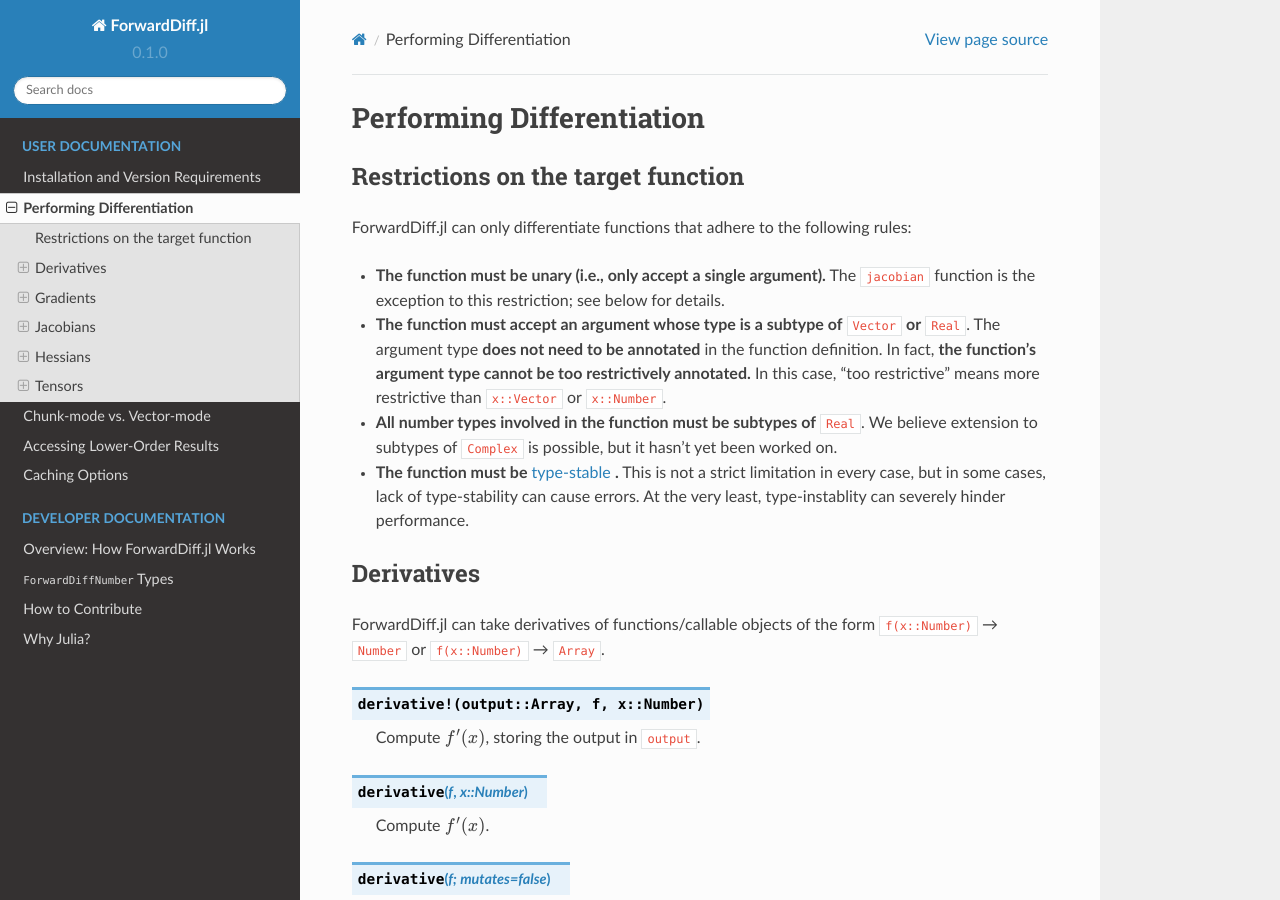
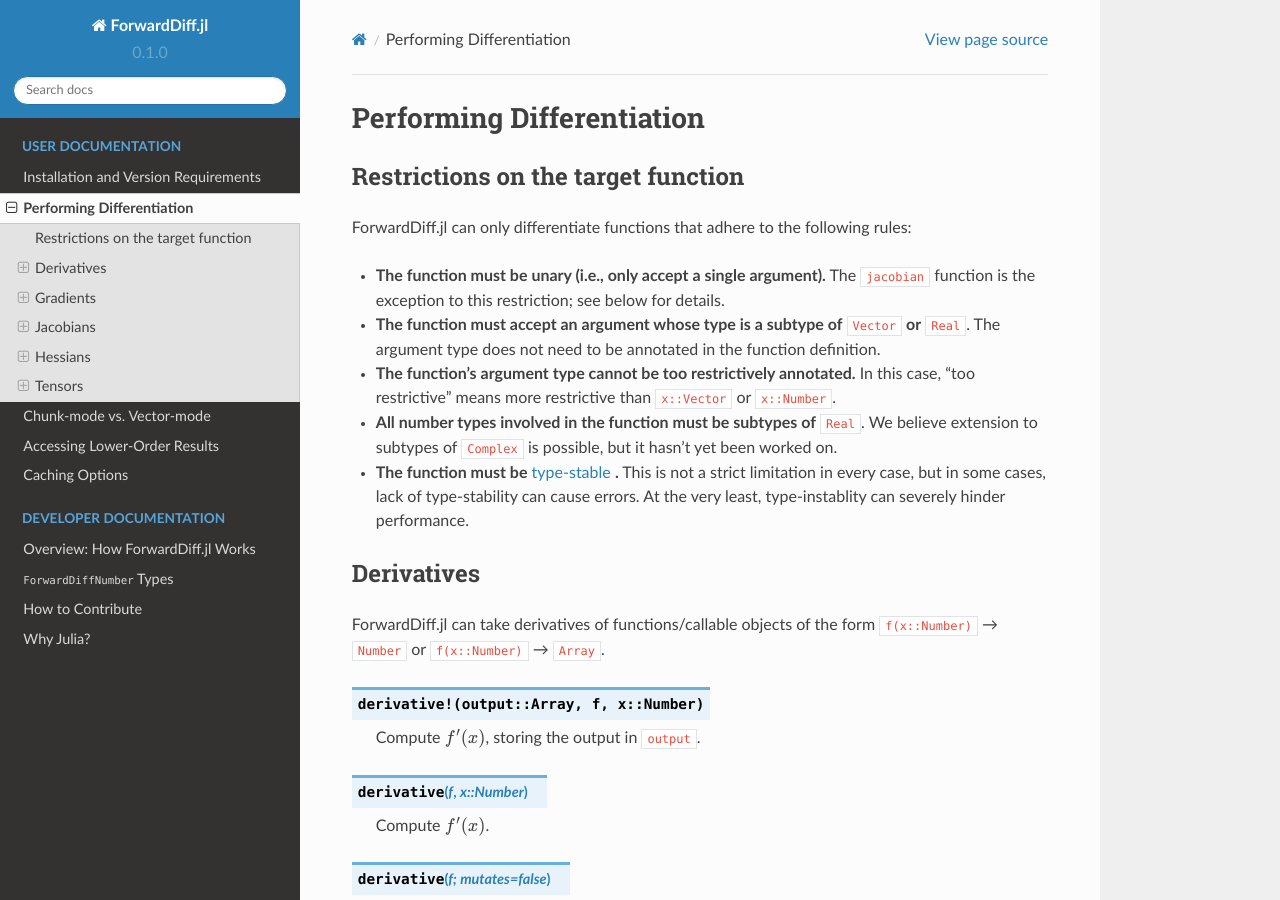
Before and after one commit to JuliaDiff/ForwardDiff.jl, a Sphinx documentation site: the page built from docs/source/perf_diff.rst, in a window 1280 px wide and 900 px high. Built offline with Sphinx 7.4.7 and the Read the Docs theme 2.0.0, drawn with Linux system fonts in a browser that asks for light colours.

Commit message:
separate out annotation restriction for better readability

```diff
--- a/docs/source/perf_diff.rst
+++ b/docs/source/perf_diff.rst
@@ -8,7 +8,9 @@
 
 - **The function must be unary (i.e., only accept a single argument).** The ``jacobian`` function is the exception to this restriction; see below for details.
 
-- **The function must accept an argument whose type is a subtype of** ``Vector`` **or** ``Real``. The argument type **does not need to be annotated** in the function definition. In fact, **the function's argument type cannot be too restrictively annotated.** In this case, "too restrictive" means more restrictive than ``x::Vector`` or ``x::Number``.
+- **The function must accept an argument whose type is a subtype of** ``Vector`` **or** ``Real``. The argument type does not need to be annotated in the function definition.
+
+- **The function's argument type cannot be too restrictively annotated.** In this case, "too restrictive" means more restrictive than ``x::Vector`` or ``x::Number``.
 
 - **All number types involved in the function must be subtypes of** ``Real``. We believe extension to subtypes of ``Complex`` is possible, but it hasn't yet been worked on.
 
```
